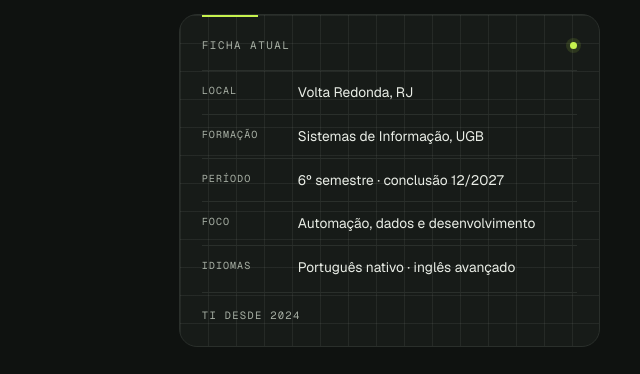
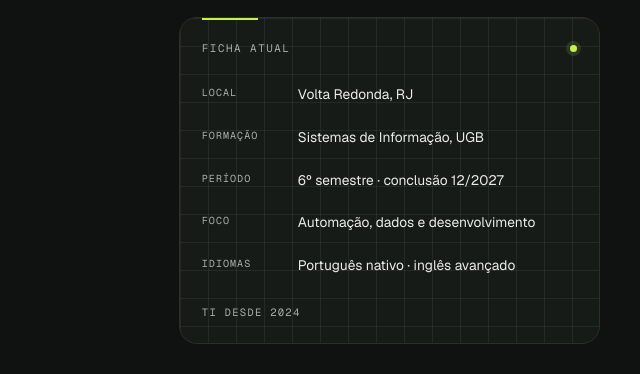
Before and after one commit to ohcarlos/portfolio, a plain HTML site: page index.html in a window 1280 px wide. Shown: the part 151-525 px from the top of the page, 640-1280 px from the left. Drawn offline with Linux system fonts and the light colour scheme.

Commit message:
Remove linhas da ficha de perfil

```diff
--- a/assets/css/style.css
+++ b/assets/css/style.css
@@ -486,7 +486,6 @@ button {
   grid-template-columns: 84px minmax(0, 1fr);
   gap: 12px;
   padding: 11px 0;
-  border-top: 1px solid var(--line);
 }
 
 @supports (grid-template-columns: subgrid) {
@@ -523,7 +522,6 @@ button {
 .id-card-foot {
   margin-top: 4px;
   padding-top: 14px;
-  border-top: 1px solid var(--line);
   color: var(--muted);
   font-size: 0.66rem;
   letter-spacing: 0.12em;
```
